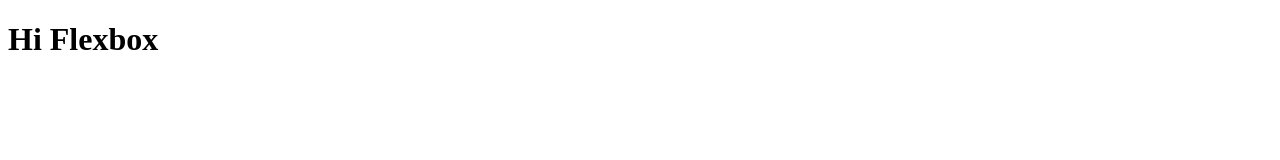
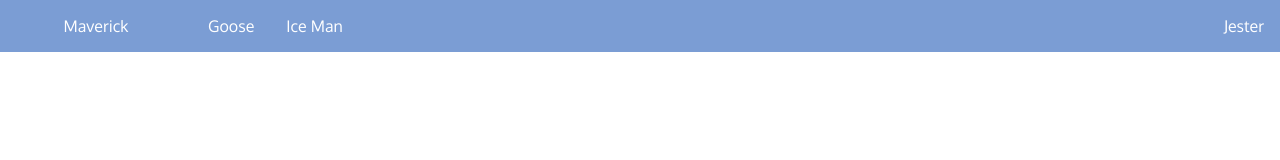
Before and after one commit to tjclark3/flexbox-course, a plain HTML site: page index.html in a window 1280 px wide. Drawn offline with Linux system fonts and the light colour scheme.

Commit message:
update files and followed video with Jordan

```diff
--- a/index.html
+++ b/index.html
@@ -1,10 +1,117 @@
 <!DOCTYPE html>
 <html lang='en'>
+
 <head>
-  <meta charset='UTF-8'>
-  <title></title>
+    <meta charset='UTF-8'>
+    <title>Top Gun</title>
+
+    <link href="https://fonts.googleapis.com/css?family=Oxygen" rel="stylesheet">
+    <script defer src="https://use.fontawesome.com/releases/v5.0.8/js/all.js" integrity="sha384-SlE991lGASHoBfWbelyBPLsUlwY1GwNDJo3jSJO04KZ33K2bwfV9YBauFfnzvynJ"
+        crossorigin="anonymous"></script>
+
+    <style>
+        html {
+            font-family: 'Oxygen', sans-serif;
+        }
+        body {
+            margin: 0px;
+        }
+        .main {
+            background: #7b9dd4;
+        }
+        .main div {
+            display: none;
+        }
+        .main .toggle,
+        .main .brand {
+            display: inline-block;
+        }
+        .main .link {
+            display: block;
+            text-align: center;
+            padding: 1em;
+            text-decoration: none;
+            background: #7b9dd4;
+            color: white;
+        }
+        .main .link:hover,
+        .main .link:active {
+            color: #7b9dd4;
+            background: white;
+        }
+        .main .brand {
+            width: 10em;
+            text-align: center;
+            padding: 1em;
+            color: white;
+        }
+        .main a {
+            text-decoration: none;
+        }
+        .main .toggle {
+            padding: 1em;
+            color: black;
+        }
+        @media (min-width: 48em) {
+            .main {
+                display: flex;
+            }
+            .main .left,
+            .main .right {
+                display: flex;
+                flex: 1;
+            }
+            .main .link {
+                width: auto;
+            }
+            .main .right {
+                justify-content: flex-end;
+            }
+            .main .toggle {
+                display: none;
+            }
+        }
+        @media (min-width: 48em) {
+            .main div {
+                display: flex;
+            }
+        }
+        @media (max-width: 48em) {
+            .main.active .toggle {
+                background: #7b9dd4;
+                color: white;
+            }
+            .main .brand {
+                text-align: left;
+            }
+            .main.active div {
+                display: block;
+            }
+        }
+    </style>
 </head>
+
 <body>
-  <h1>Hi Flexbox</h1>
+    <div class="main">
+        <a href="#" class="toggle" id="mainHamburger">
+            <i class="fas fa-bars"></i>
+        </a>
+        <a href="#" class="brand">Maverick</a>
+        <div class="left">
+            <a href="#" class="link">Goose</a>
+            <a href="#" class="link">Ice Man</a>
+        </div>
+        <div class="right">
+            <a href="#" class="link">Jester</a>
+        </div>
+    </div>
 </body>
+
+<script>
+    const mainHamburger = document.querySelector('#mainHamburger');
+    mainHamburger.addEventListener('click', (e) => {
+        mainHamburger.parentElement.classList.toggle('active');
+    })
+</script>
+
 </html>
```
Also changed, not shown: maverick.jpg (added).
